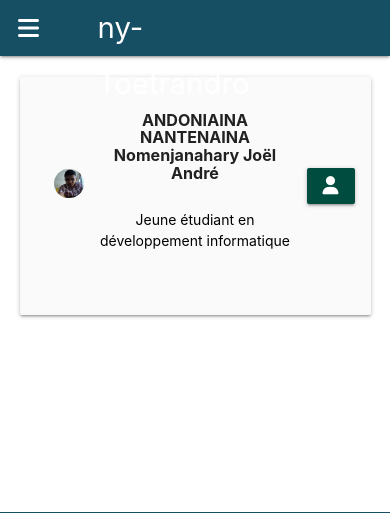
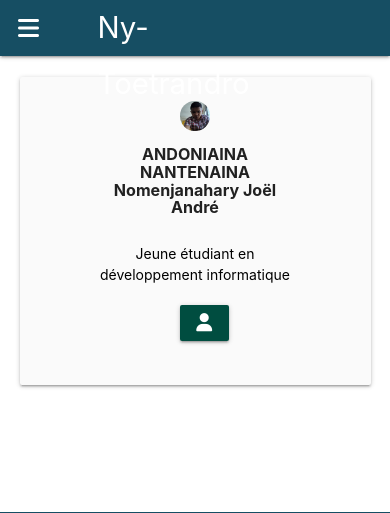
Before and after one commit to AndoniainaNantenaina/nytoetrandro, a Flask app: page /credits in a window 390 px wide. Shown: the top 513 px of the page. Run offline with Flask 2, Linux system fonts and the light colour scheme; some libraries are stand-ins or nearby versions.

Commit message:
Adding some change in stylesheet and object disposition in views

```diff
--- a/app.py
+++ b/app.py
@@ -11,12 +11,13 @@
 app = Flask(__name__)
 app.config["CACHE_TYPE"] = "null"
 
-API_KEY = os.environ.get('API_KEY')
+# API_KEY = os.environ.get('API_KEY')
+API_KEY = '02b05c403c39ba3e609c14dec88decab'
 
 def getDataFromApi(city):
 
     # call API and convert response into Python dictionary
-    url = f'http://api.openweathermap.org/data/2.5/weather?q={city}&APPID={API_KEY}'
+    url = f'http://api.openweathermap.org/data/2.5/weather?q={city}&APPID={API_KEY}&lang=fr'
     response = requests.get(url).json()
 
     # error like unknown city name, inavalid api key
@@ -42,7 +43,7 @@
 
 def getForecastData(city):
     # call API and convert response into Python dictionary
-    url = f'http://api.openweathermap.org/data/2.5/forecast?q={city}&appid={API_KEY}'
+    url = f'http://api.openweathermap.org/data/2.5/forecast?q={city}&appid={API_KEY}&lang=fr'
     response = requests.get(url).json()
 
     cod = response.get('cod')
--- a/templates/base.html
+++ b/templates/base.html
@@ -54,6 +54,23 @@
             .card {
                 width: 100%;
             }
+            .myprofilecontent {
+                display: flex;
+                flex-wrap: wrap;
+                flex-direction: column;
+            }
+            .row .col.s2.myprofile {
+                width: 16.6666666667%;
+                margin-left: 0;
+                left: auto;
+                right: auto;
+            }
+            .row .col.s8.myprofile {
+                width: 66.6666666667%;
+                margin-left: 0;
+                left: auto;
+                right: auto;
+            }
         }
     </style>
 </head>
@@ -64,7 +81,7 @@
         <nav class="dark-b-color">
             <div class="nav-wrapper">
                 <a href="#" data-target="slide-out" class="sidenav-trigger show-on-large"><i id="menu-btn" class="fa-solid fa-bars"></i></a>
-                <a href="/" class="brand-logo">ny-Toetrandro</a>
+                <a href="/" class="brand-logo">Ny-Toetrandro</a>
                 <ul class="right hide-on-med-and-down">
                     <li {% if feeds == True %}class="active"{% endif %}><a href="/feeds">Commentaires<span class="new badge orange"></span></a></li>
                     <li {% if about == True %}class="active"{% endif %}><a href="/about">A propos</a></li>
--- a/templates/credits.html
+++ b/templates/credits.html
@@ -7,11 +7,11 @@
         <div class="header section center">
             <div class="row">
                 <div class="card-panel grey lighten-5 hoverable">
-                    <div class="row valign-wrapper">
-                        <div class="col s2">
-                        <img src="{{ url_for("static", filename="images/profile_picture.jpg") }}" alt="" class="circle responsive-img">
+                    <div class="row center valign-wrapper myprofilecontent">
+                        <div class="col s2 myprofile">
+                            <img src="{{ url_for("static", filename="images/profile_picture.jpg") }}" alt="" class="circle responsive-img">
                         </div>
-                        <div class="col s8">
+                        <div class="col s8 myprofile">
                             <div class="row">
                                 <h6><b>ANDONIAINA NANTENAINA Nomenjanahary Joël André</b></h6>
                             </div>
@@ -19,7 +19,7 @@
                                 <span class="black-text">Jeune étudiant en développement informatique</span>
                             </div>
                         </div>
-                        <div class="col s2">
+                        <div class="col s2 myprofile">
                             <a href="https://andoniainanantenaina.github.io/" class="waves-effect waves-light teal darken-4 btn pulse"><i class="fa-solid fa-user"></i></a>
                         </div>
                     </div>
--- a/templates/current_data.html
+++ b/templates/current_data.html
@@ -18,15 +18,14 @@
                             <span class="card-title">{{cur_city}}</span>
                         </div>
                         <div class="col s6">
-                            <h5>{{temp}} °C</h5>
+                            <h1>{{temp}} °C</h1>
                         </div>
                     </div>
                     <div class="row">
                         <div class="col s6">
-                            <img src="http://openweathermap.org/img/wn/{{weath_icon}}@2x.png" alt="weather icon">
+                            <img src="http://openweathermap.org/img/wn/{{weath_icon}}@4x.png" alt="weather icon">
                         </div>
                         <div class="col s6">
-                            <p>{{weath_main}}</p>
                             <p>{{weath_desc}}</p>
                         </div>
                     </div>
--- a/templates/index.html
+++ b/templates/index.html
@@ -9,12 +9,13 @@
 <div class="container">
 
     <div class="header section center">
-        <h1>ny-Toetrandro <i class="fa-solid fa-cloud"></i></h1>
+        <h1>Ny-Toetrandro <i class="fa-solid fa-cloud"></i></h1>
         <form action="/city">
             <div class="row">
                 <div class="input-field">
                     <input name="query" id="city" type="text" class="validate">
-                    <label for="city">Ville</label>
+                    <label for="city">Rechercher par ville</label>
+                    <input class="btn" type="submit" value="Chercher">
                 </div>
             </div>
         </form>
--- a/weather/weather.py
+++ b/weather/weather.py
@@ -1,5 +1,7 @@
 from datetime import datetime
+from threading import local
 import pytz
+import locale
 
 class Weather:
     def __init__(self, city_name, dt, main_tmp, main_tmp_min, main_tmp_max, weather_id, weather_main, weather_desc, weather_icon, timezone):
@@ -8,6 +10,7 @@
         self.city_name=city_name
 
         #   Date
+        locale.setlocale(locale.LC_TIME, "fr_FR")
         time_zone = pytz.FixedOffset(timezone / 60)
         self.dt = datetime.fromtimestamp(dt, time_zone).strftime("%a")
         self.hour = datetime.fromtimestamp(dt, time_zone).strftime("%H:%M")
```
